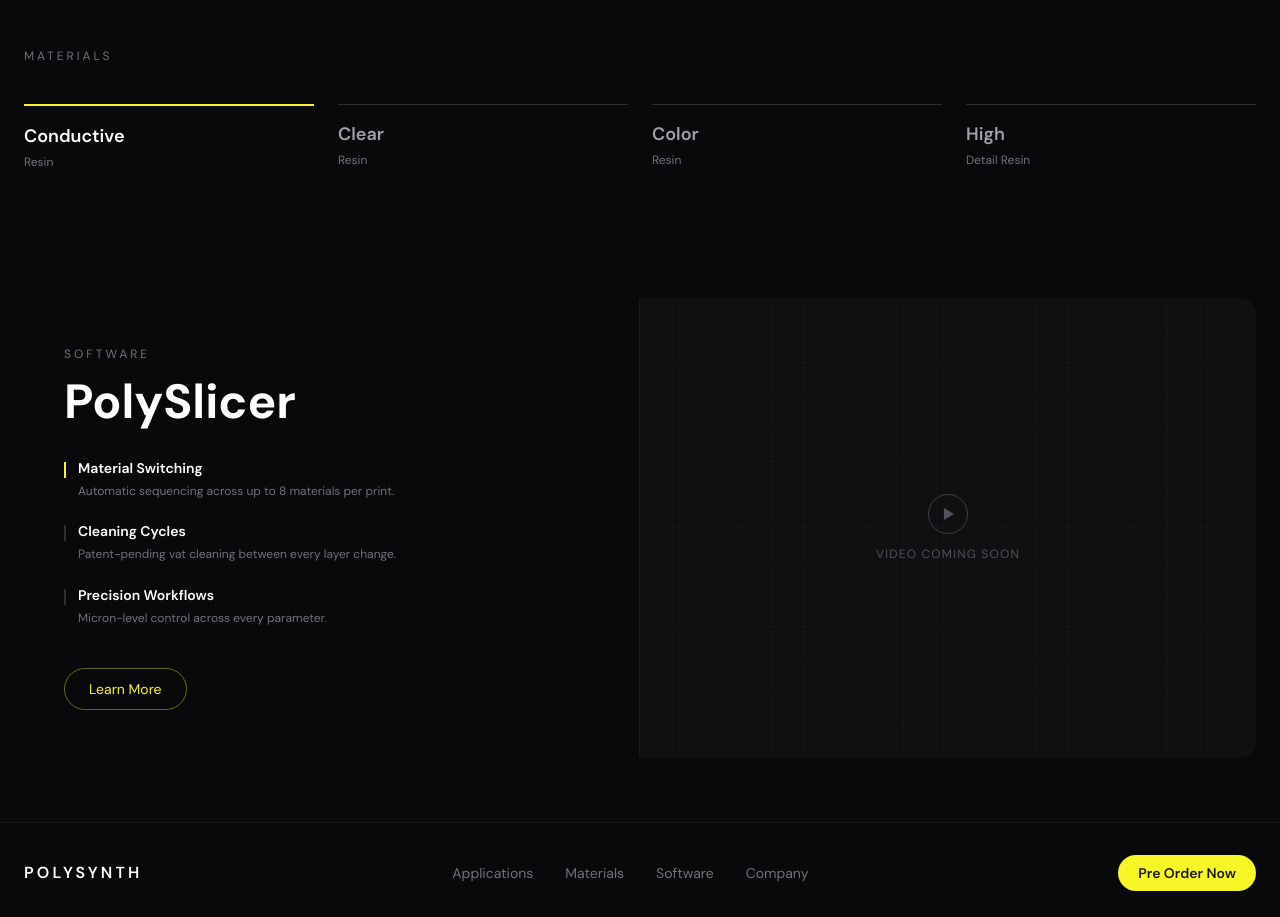
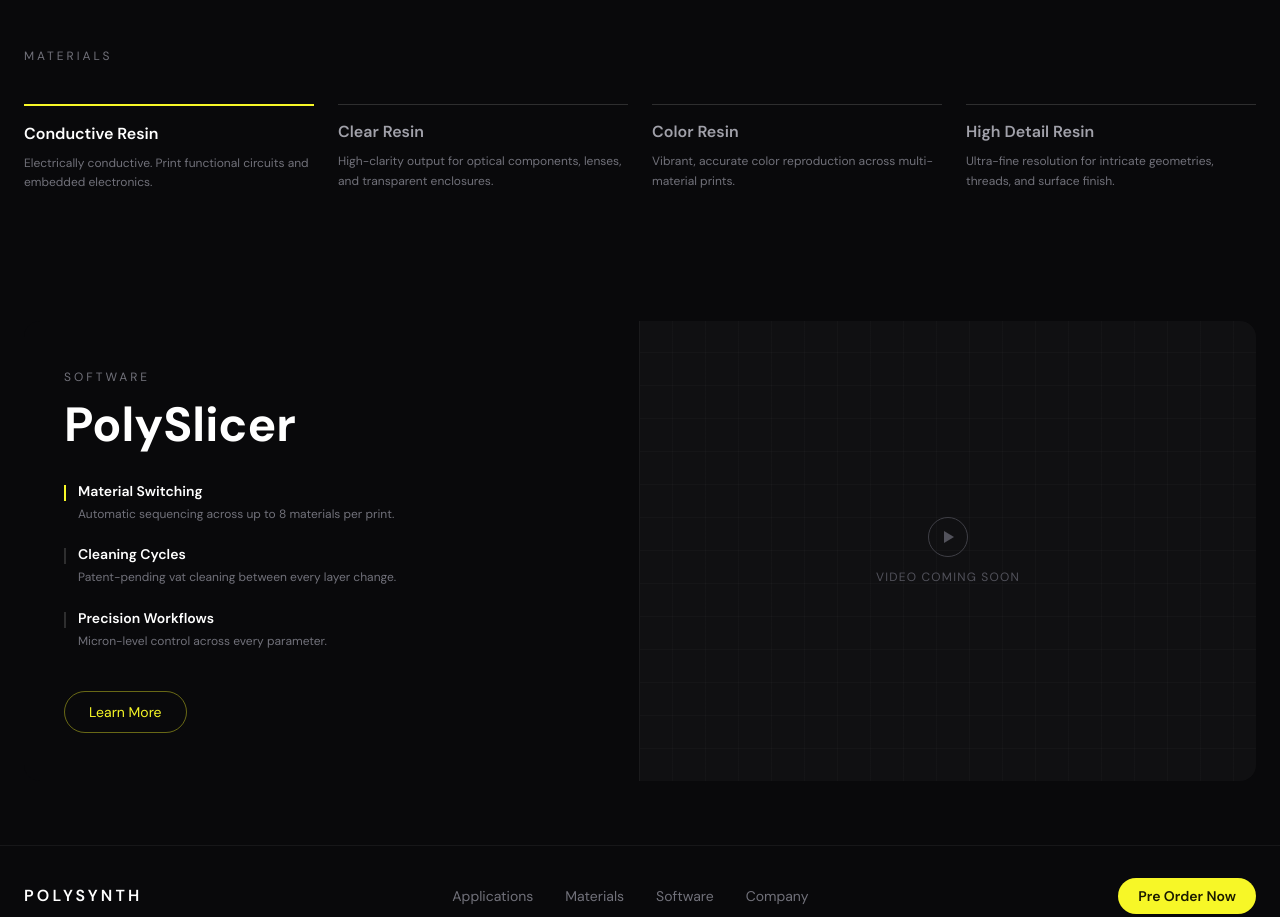
Before and after one commit to BrandonGraser/polysynth, a Next.js app: page / in a window 1280 px wide. Shown: the part 1980-2897 px from the top of the page. Built offline with nearby package versions, Linux system fonts and the light colour scheme.

Commit message:
Update PolysynthLandingPage.tsx

```diff
--- a/components/PolysynthLandingPage.tsx
+++ b/components/PolysynthLandingPage.tsx
@@ -44,10 +44,10 @@ export default function PolysynthLandingPage() {
   ];
 
   const materials = [
-    { name: "Conductive Resin" },
-    { name: "Clear Resin" },
-    { name: "Color Resin" },
-    { name: "High Detail Resin" },
+    { name: "Conductive Resin", description: "Electrically conductive. Print functional circuits and embedded electronics." },
+    { name: "Clear Resin", description: "High-clarity output for optical components, lenses, and transparent enclosures." },
+    { name: "Color Resin", description: "Vibrant, accurate color reproduction across multi-material prints." },
+    { name: "High Detail Resin", description: "Ultra-fine resolution for intricate geometries, threads, and surface finish." },
   ];
 
   const [activeMaterial, setActiveMaterial] = useState(0);
@@ -219,10 +219,10 @@ export default function PolysynthLandingPage() {
                     background: activeMaterial === i ? "#f7f727" : "rgba(255,255,255,0.15)",
                   }}
                 />
-                <div className={`text-lg font-semibold mb-1 transition-colors duration-300 ${activeMaterial === i ? "text-white" : "text-zinc-400"}`}>
-                  {m.name.split(" ")[0]}
+                <div className={`text-base font-semibold mb-2 transition-colors duration-300 ${activeMaterial === i ? "text-white" : "text-zinc-400"}`}>
+                  {m.name}
                 </div>
-                <div className="text-xs text-zinc-500">{m.name.split(" ").slice(1).join(" ")}</div>
+                <div className="text-xs text-zinc-500 leading-relaxed">{m.description}</div>
               </div>
             )})}
           </div>
```
